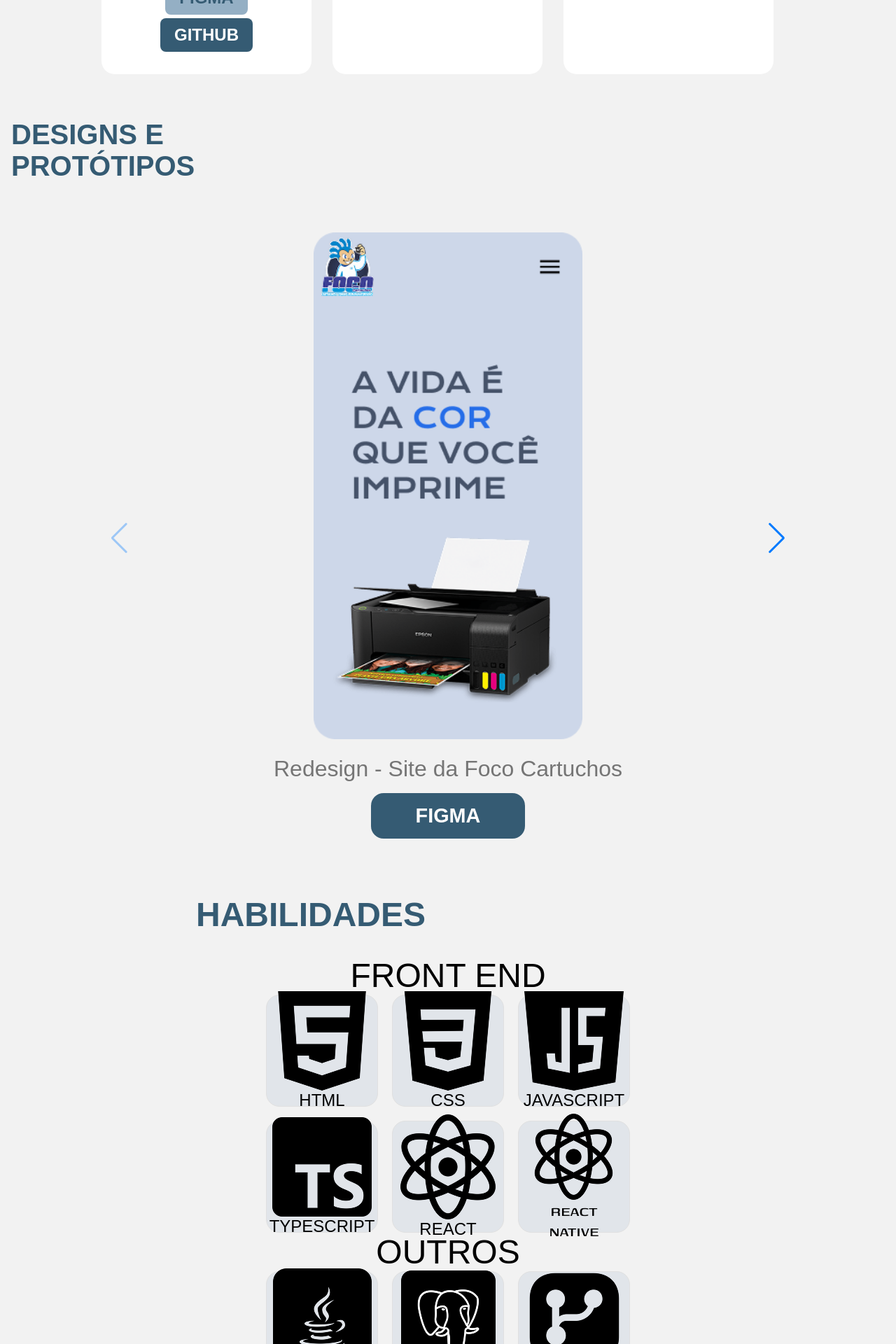
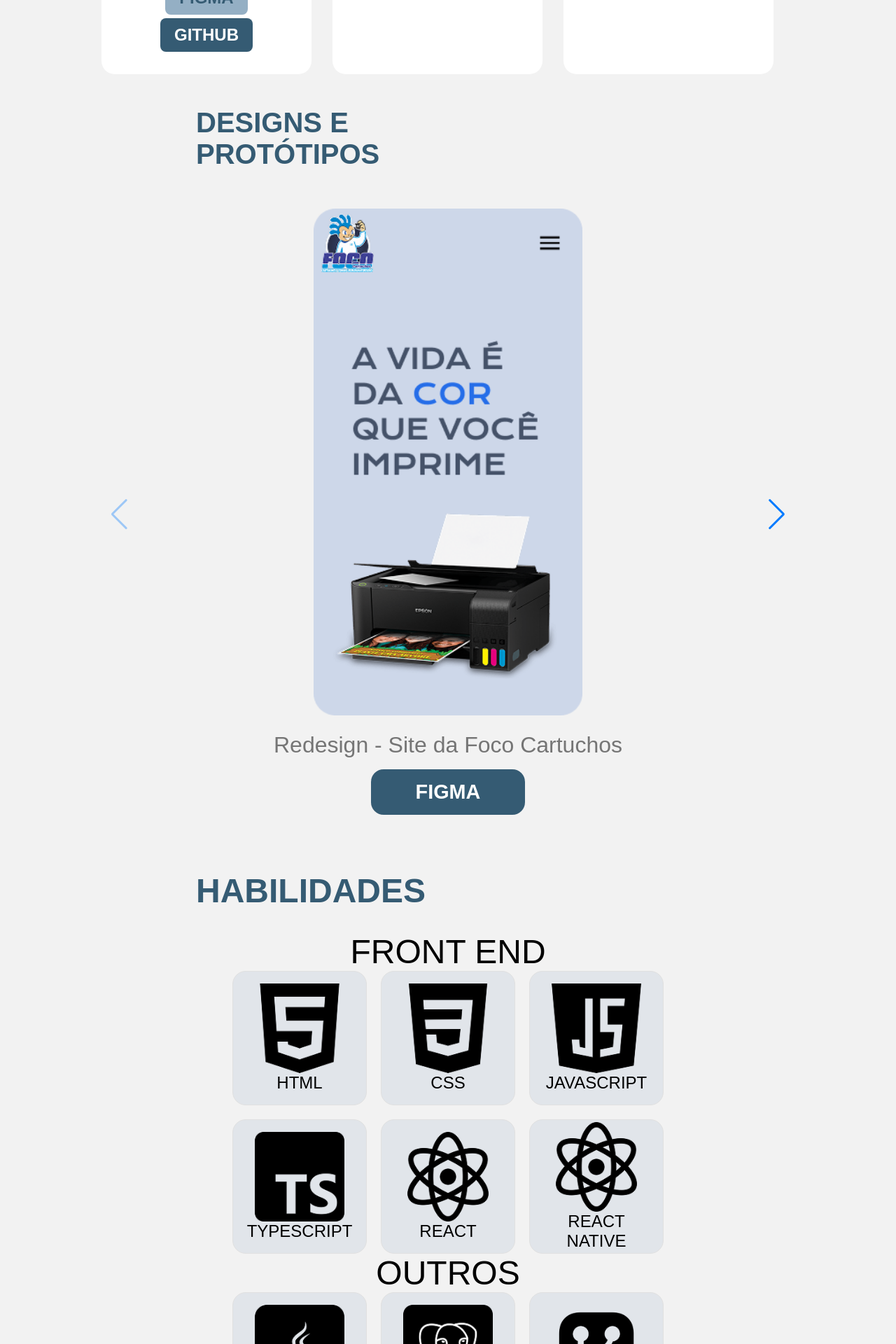
Before and after one commit to Gabrielhanel/novo-portfolio, a React (Create React App) app: page / in a window 1280 px wide. Shown: the part 1960-3880 px from the top of the page at 70% size. Built offline with nearby package versions, Linux system fonts and the light colour scheme; a web font is replaced by a local one.

Commit message:
feature: ajustes nos links

```diff
--- a/src/components/Button/LinkButton.tsx
+++ b/src/components/Button/LinkButton.tsx
@@ -5,7 +5,8 @@ type LinkButtonProps = {
   children: React.ReactNode;
   href: string;
   target?: "_blank" | "_self"; // abre em nova aba ou na mesma
-  styleButton: "Github" | "Figma"
+  styleButton: "Github" | "Figma";
+  rel: "noopener noreferrer";
 };
 
 export const LinkButton = ({ children, href, target = "_blank", styleButton }: LinkButtonProps) => {
--- a/src/components/Carousel/Projects/ProjectsCarousel.tsx
+++ b/src/components/Carousel/Projects/ProjectsCarousel.tsx
@@ -26,11 +26,11 @@ export const ProjectsCarousel = () => (
         Sinta a nostalgia e o poder das máquinas clássicas. Ideal para
         apaixonados por carros!
       </p>
-      <LinkButton href="https://github.com/seuusuario" styleButton="Figma">
+      <LinkButton href="https://www.figma.com/design/i7PeVQSJmY0PN12IEUVdLo/Prot%C3%B3tipo-de-Alta-Fidelidade?node-id=0-1&t=1w1iq8LRB8rw1F4M-1" styleButton="Figma" target="_blank" rel="noopener noreferrer">
         FIGMA
       </LinkButton>
       <br />
-      <LinkButton href="https://github.com/seuusuario" styleButton="Github">
+      <LinkButton href="https://github.com/Gabrielhanel/globalImports" styleButton="Github" target="_blank" rel="noopener noreferrer" >
         GITHUB
       </LinkButton>
     </SwiperSlide>
@@ -40,11 +40,11 @@ export const ProjectsCarousel = () => (
         Economia e controle na estrada ou no dia a dia. Descubra o quanto seu
         carro gasta de verdade.
       </p>
-      <LinkButton href="https://github.com/seuusuario" styleButton="Figma">
+      <LinkButton href="https://www.figma.com/design/3J8loBnPh568e6xnVIn8zI/Rodometro?node-id=0-1&t=Afc82c9JPlFCHcMi-1" styleButton="Figma" target="_blank" rel="noopener noreferrer">
         FIGMA
       </LinkButton>
       <br />
-      <LinkButton href="https://github.com/seuusuario" styleButton="Github">
+      <LinkButton href="https://github.com/Gabrielhanel/rodometro" styleButton="Github" target="_blank" rel="noopener noreferrer">
         GITHUB
       </LinkButton>
     </SwiperSlide>
@@ -54,11 +54,11 @@ export const ProjectsCarousel = () => (
         Explore o universo de Star Wars com facilidade e conforto. Descubra o
         poder da força.
       </p>
-      <LinkButton href="https://github.com/seuusuario" styleButton="Figma">
+      <LinkButton href="https://www.figma.com/design/O1voqMFFVdNqsK3pyMwFyq/Holocron-Archives?node-id=0-1&t=6dZG0UmEV0knJuHS-1" styleButton="Figma" target="_blank" rel="noopener noreferrer">
         FIGMA
       </LinkButton>
       <br />
-      <LinkButton href="https://github.com/seuusuario" styleButton="Github">
+      <LinkButton href="https://github.com/Gabrielhanel/holocron-archives" styleButton="Github" target="_blank" rel="noopener noreferrer">
         GITHUB
       </LinkButton>
     </SwiperSlide>
--- a/src/pages/About/about.tsx
+++ b/src/pages/About/about.tsx
@@ -11,7 +11,7 @@ export default function About() {
         <div style={{ display: "block" }}>
           <img src={myPhoto} className={styles.imgMinhaFoto} />
 
-          <a href="#" className={styles.botao}>
+          <a href="/docs/Curriculo.pdf" className={styles.botao} target="_blank" rel="noopener noreferrer">
             <div className={styles.areaBotao}>
               <span>BAIXAR CV</span>
             </div>
--- a/src/pages/Designs/design.module.css
+++ b/src/pages/Designs/design.module.css
@@ -10,14 +10,14 @@
   text-align: left;
 }
 
-.areaTitulo {
-  width: 100%;
-  padding: 2rem 1rem;
-  display: flex;
-  justify-content: flex-start;
-  align-items: center;
+.areaTitulo{
+    width: 100vw;
+    height: 15vh;
+    display: flex;
+    justify-content: flex-start;
+    align-items: center;
+    padding-left: 35vh;
 }
-
 .imgSiteFoco,
 .imgAppFred {
   width: 100%;
--- a/src/pages/Habilidades/habilidades.module.css
+++ b/src/pages/Habilidades/habilidades.module.css
@@ -15,8 +15,8 @@
     justify-content: center;
     border-radius: 19px;
 border: 1px solid #E0E0E0;
-height: 20vh;
-width: 20vh;
+height: 12rem;
+width: 12rem;
 padding: 2vh;
 background: #E1E5EA;
 }
@@ -25,22 +25,6 @@ background: #E1E5EA;
   display: grid;
   grid-template-columns: repeat(3, 1fr); /* 3 por linha no desktop */
   gap: 20px;
-}
-
-/* Tablet */
-@media (max-width: 1024px) {
-  .cards {
-    grid-template-columns: repeat(2, 1fr); /* 2 por linha */
-      margin-left: 0vh;
-  }
-}
-
-/* Celular */
-@media (max-width: 768px) {
-  .cards {
-    grid-template-columns: 1fr; /* 1 por linha */
-      margin-left: 0vh;
-  }
 }
 
 .textHabilidades{
@@ -67,3 +51,32 @@ line-height: normal;
     font-weight: bold;
     text-align: left;
 }
+
+.imgHabilidades{
+    width: 8rem;
+    height: 8rem;
+}
+/* Tablet */
+@media (max-width: 1024px) {
+  .cards {
+    grid-template-columns: repeat(2, 1fr); /* 2 por linha */
+      margin-left: 0vh;
+  }
+}
+
+/* Celular */
+@media (max-width: 768px) {
+  .cards {
+    grid-template-columns: 1fr; /* 1 por linha */
+      margin-left: 0vh;
+  }
+  .cardHabilidades{
+    padding: 0vh;
+    height: 10rem;
+    width: 10rem;
+  }
+.imgHabilidades{
+    width: 6rem;
+    height: 6rem;
+}
+}
--- a/src/pages/Habilidades/habilidades.tsx
+++ b/src/pages/Habilidades/habilidades.tsx
@@ -54,7 +54,8 @@ export default function Habilidades() {
           </div>
 
           <div className={styles.cardHabilidades}>
-            <img src={reactNativeImage} alt="Logo React Native" className={styles.imgHabilidades} />
+            <img src={reactImage} alt="Logo React" className={styles.imgHabilidades} />
+            <span className={styles.textHabilidades}>REACT NATIVE</span>
           </div>
         </div>
       </div>
```
Also changed, not shown: 1 other file (tests, documents, lock files or other folders).
